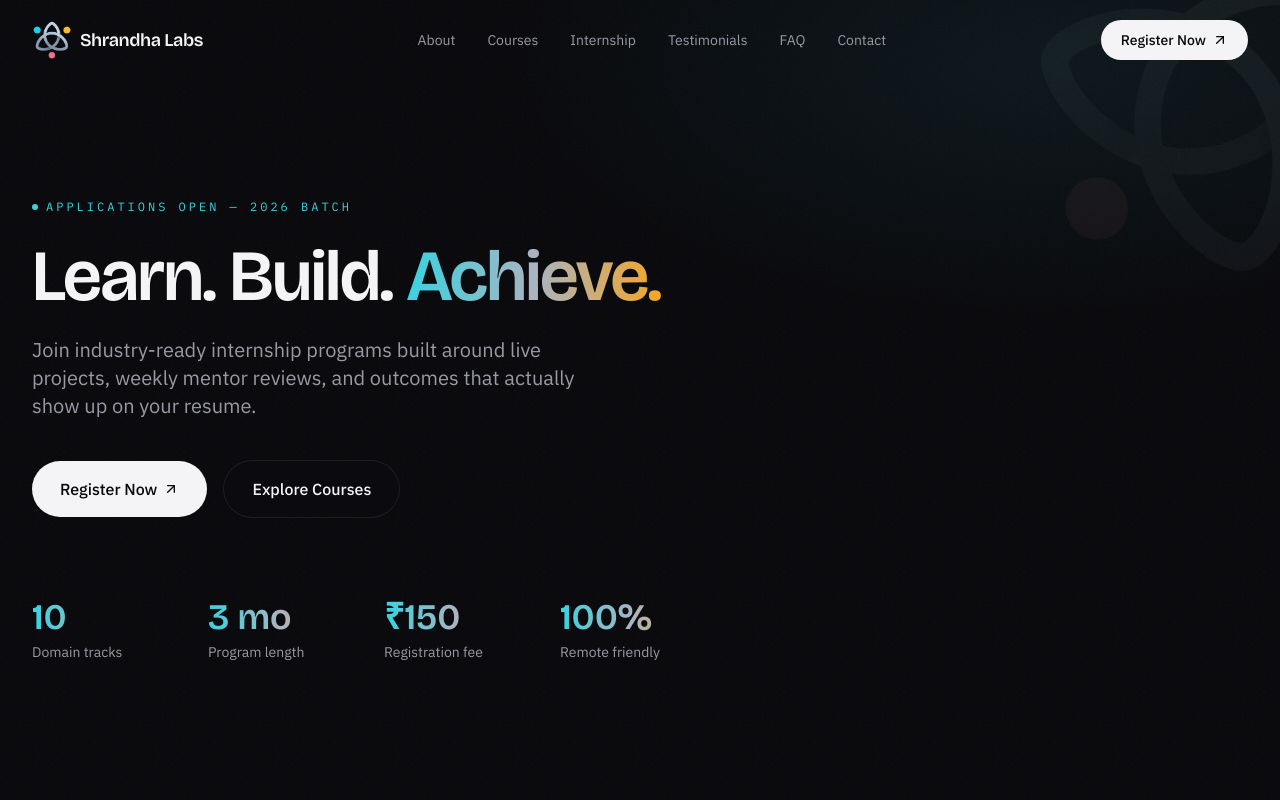
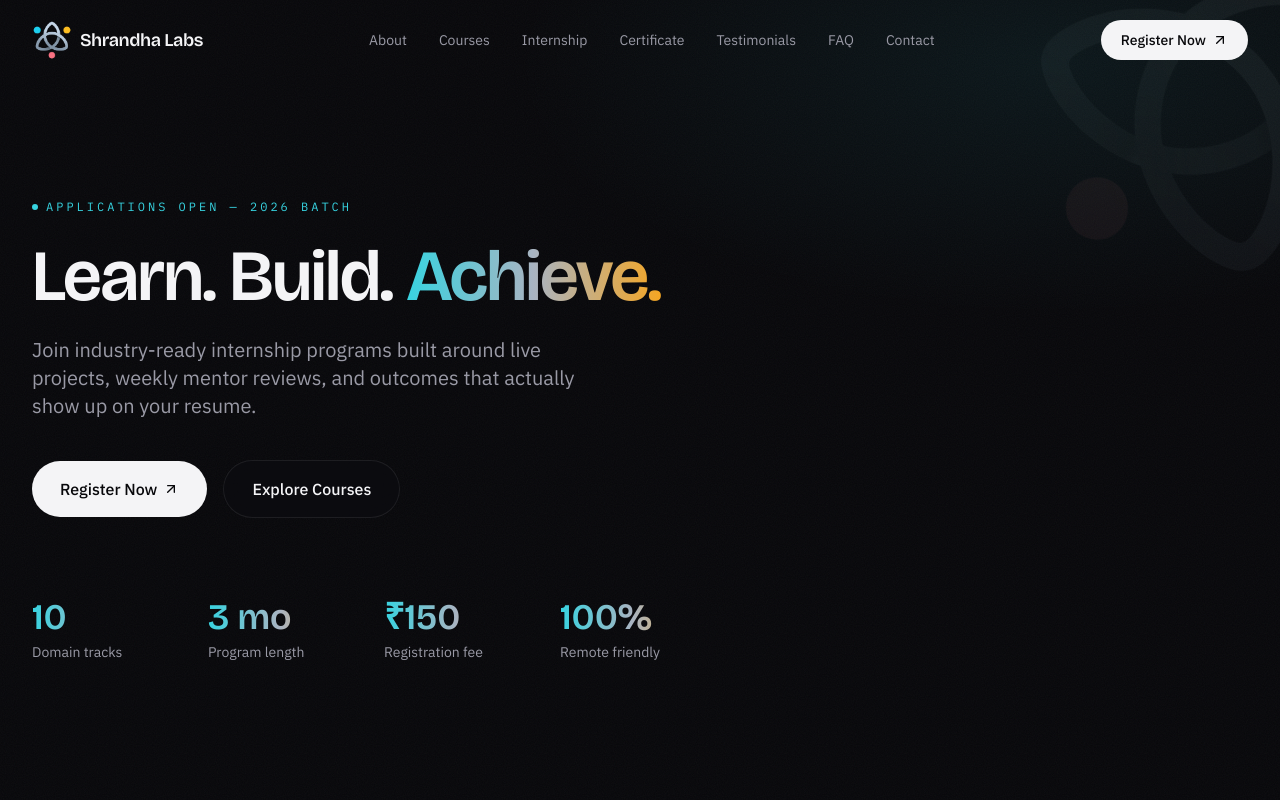
Before and after one commit to emerging324-maker/Shrandha, a Next.js app: page / in a window 1280 px wide. Shown: the top 800 px of the page. Built offline with nearby package versions, Linux system fonts and the light colour scheme.

Commit message:
Update Navbar.tsx

```diff
--- a/src/components/Navbar.tsx
+++ b/src/components/Navbar.tsx
@@ -11,6 +11,7 @@ const links = [
   { href: "/about", label: "About" },
   { href: "/courses", label: "Courses" },
   { href: "/internship", label: "Internship" },
+  { href: "/certificate", label: "Certificate" },
   { href: "/testimonials", label: "Testimonials" },
   { href: "/faq", label: "FAQ" },
   { href: "/contact", label: "Contact" },
```
